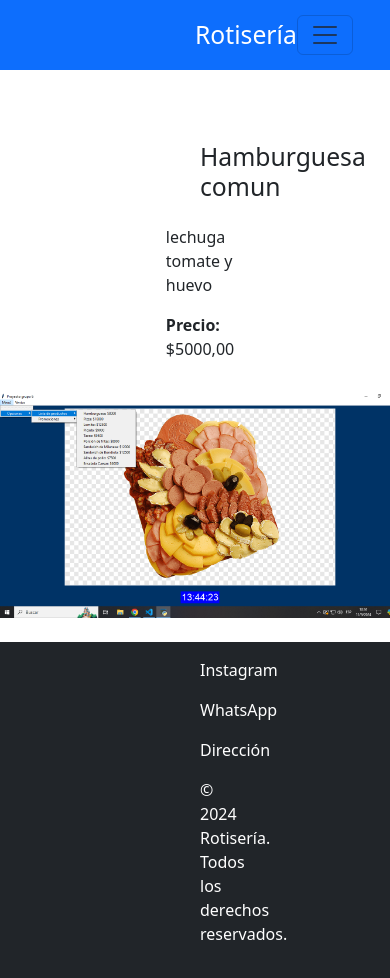
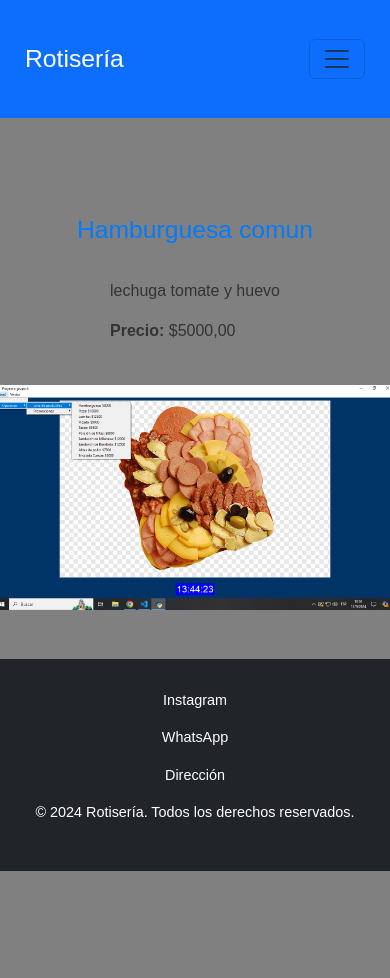
Before and after one commit to Denguesito/rotiseria, a Django app: page /productos/1/ in a window 390 px wide; the page is wider, and only the part inside the window is pictured. After the commit the page ends 871 px from the top of that part, so only its background shows below. Run offline with Django 5.2, Linux system fonts and the light colour scheme; data comes from the database, SQL or seed files in the repository; both versions use the stored data as it was after the commit; data that the repository does not hold is empty.

Commit message:
boost y mp funcional

```diff
--- a/rotiseria/apps/carrito/context_processors.py
+++ b/rotiseria/apps/carrito/context_processors.py
@@ -7,10 +7,14 @@ def horario_atencion(request):
     """
     ahora = datetime.now().time()
     hora_apertura = time(20, 30)  # 8:30 PM
-    hora_cierre = time(0, 30)     # 12:30 AM del siguiente día
+    hora_cierre = time(00, 30)     # 12:30 AM del siguiente día
 
-    # Verificar si el horario actual está dentro del rango de atención
-    if hora_apertura <= ahora or ahora < hora_cierre:
+    if hora_apertura <= hora_cierre:  # Caso sin cruce de medianoche
+        abierto = hora_apertura <= ahora < hora_cierre
+    else:  # Caso con cruce de medianoche
+        abierto = ahora >= hora_apertura or ahora < hora_cierre
+
+    if abierto:
         estado = {
             'estado_rotiseria': 'abierto',
             'color_estado': 'success'  # Bootstrap usa "success" para color verde
--- a/rotiseria/apps/carrito/views.py
+++ b/rotiseria/apps/carrito/views.py
@@ -94,18 +94,33 @@ class IniciarPagoView(View):
             return redirect('carrito:carrito_list')
 
         carrito = obtener_carrito_activo(request)
+
+        if not carrito:  # Verifica si el carrito está vacío
+            messages.error(request, "Tu carrito está vacío. No puedes realizar el pago.")
+            return redirect('carrito:carrito_list')
+
         init_point = crear_preferencia(carrito)
 
         if init_point:
             return redirect(init_point)
         else:
-            return JsonResponse({"error": "No se pudo generar el pago."}, status=400)
+            messages.error(request, "Hubo un problema al generar el pago.")
+            return redirect('carrito:carrito_list')  # Redirige al carrito si falla la creación de la preferencia
 
 class NotificacionPagoView(View):
     def post(self, request):
         try:
-            datos = request.POST
+            # Obtener los datos de la notificación desde el body del POST
+            datos = request.POST.dict()  # Convierte QueryDict a dict
+
+            if not datos:
+                raise ValueError("No se recibieron datos en la notificación")
+
+            # Llamar a la función de procesamiento
             procesar_notificacion_pago(datos)
+
             return JsonResponse({"status": "Notificación recibida y procesada correctamente"})
         except Exception as e:
-            return JsonResponse({"error": f"Error procesando la notificación: {e}"}, status=500)
+            # Registra el error para un análisis posterior
+            print(f"Error al procesar la notificación de pago: {e}")
+            return JsonResponse({"error": f"Error procesando la notificación: {str(e)}"}, status=500)
--- /dev/null
+++ b/rotiseria/package.json
@@ -0,0 +1,6 @@
+{
+  "dependencies": {
+    "boostrap": "^2.0.0",
+    "bootstrap": "^5.3.3"
+  }
+}
--- a/rotiseria/rotiseria/settings.py
+++ b/rotiseria/rotiseria/settings.py
@@ -1,5 +1,6 @@
 from pathlib import Path
 import os
+from decouple import config
 # Build paths inside the project like this: BASE_DIR / 'subdir'.
 BASE_DIR = Path(__file__).resolve().parent.parent
 
@@ -130,7 +131,7 @@ MEDIA_ROOT = os.path.join(os.path.dirname(BASE_DIR), 'media')
 MP_CLIENT_ID = 'your_client_id'
 MP_CLIENT_SECRET = 'your_client_secret'
 MP_ACCESS_TOKEN = 'your_access_token'
-
+MERCADOPAGO_ACCESS_TOKEN = config("MERCADOPAGO_ACCESS_TOKEN")
 # WhatsApp API (Twilio)
 TWILIO_ACCOUNT_SID = 'your_account_sid_here'
 TWILIO_AUTH_TOKEN = 'your_auth_token_here'
--- a/static/css/styles.css
+++ b/static/css/styles.css
@@ -1,48 +1,108 @@
-*{
-    box-sizing: border-box;
+body {
+    background-color: #808080; /* Fondo claro que contrasta con imágenes */
+    color: #333; /* Texto oscuro para buena legibilidad */
+    font-family: Arial, sans-serif;
     margin: 0;
     padding: 0;
 }
 
+header, footer {
+    width: 100%;
+    text-align: center;
+    padding: 15px 0;
+}
 
-.encabezado   {
-    max-width: 100%;
-    height: 70px;
-    display: flex;
-    flex-direction: row;
-    justify-content: center;
-    align-items: stretch;
+.navbar-toggler:hover {
+    text-decoration: none;
+    width: 100%;
 }
 
 
-.container {
-    display: flex;
-    justify-content: center;
-    align-items: stretch;
-    flex-direction: column;
-    flex-wrap: nowrap;
-    align-content: center;
-    margin-left: 0px;
-    margin-right: 0;
-    padding-left: 200px; /*toquetiar el padin para 390 */
-    padding-right: 200px;
-    max-width: 100%;
+.text-success {
+    --bs-text-opacity: 1;
+    color: #00f985 !important;
 }
 
+main {
+    padding: 20px;
+    max-width: 1200px;
+    margin: 0 auto;
+}
 
-.catalogo {
+/* Encabezado */
+.encabezado {
     display: flex;
-    align-content: center;
-    justify-content: center;
-    text-align: center;
+    justify-content: space-between;
+    align-items: center;
+    padding: 0 15px;
+}
 
+.container {
+    padding: 0 45px;
+}
+
+/* Responsividad */
+@media (max-width: 768px) {
+    .producto-d-flex-container {
+        flex-direction: column;
+        align-items: center;
+    }
+
+    .producto-detalle-container {
+        padding: 10px;
+    }
+
+    .encabezado {
+        flex-direction: column;
+        text-align: center;
+    }
+
+    .container {
+        padding: 15px;
+    }
+
+    .producto-imagen-container img {
+        max-width: 90%;
+    }
+
+    footer {
+        font-size: 0.9rem;
+    }
+}
+
+@media (max-width: 576px) {
+    .producto-detalle-container {
+        max-width: 100%;
+    }
+
+    .container {
+        padding-left: 10px;
+        padding-right: 10px;
+    }
+}
+
+/* Específicos de la aplicación */
+.productos {
+    margin-bottom: 20px;
+}
+
+.card {
+    margin: 10px auto;
+}
+
+.producto-detalle {
+    max-width: 100%;
+    padding: 10px;
+}
+
+.producto-imagen-container img {
+    max-width: 100%;
 }
 
 .lista {
     display: flex;
     flex-direction: row;
     justify-content: center;
-
 }
 
 .comida {
@@ -53,66 +113,70 @@
     gap: 10px;
 }
 
+
 .platos {
-    width: 190px;
+    width: 225px;
     height: 180px;
 }
 
-.productos {
-    margin-bottom: 10px !important;
+.carrito-item {
+    border-bottom: 1px solid #ddd;
+    padding-bottom: 10px;
+    margin-bottom: 10px;
 }
 
-/*formulario  */
-.counter-container {
+.carrito-total {
     text-align: center;
-    font-family: Arial, sans-serif;
+    font-weight: bold;
+    margin-top: 20px;
 }
 
-.counter-label {
-    display: block;
-    font-weight: bold;
-    background-color: #f5f5f5;
-    padding: 10px 0;
-    margin-bottom: 10px;
-    border: 1px solid #ddd;
+button, a.btn {
+    padding: 10px 15px;
+    border-radius: 5px;
+    text-decoration: none;
 }
 
-.counter {
-    display: flex;
-    align-items: center;
-    justify-content: center;
-    gap: 10px;
+button.btn-primary, a.btn-primary {
+    background-color: #007bff;
+    color: white;
+    border: none;
 }
 
-.counter-btn {
-    background-color: #ffcc00;
-    border: none;
-    color: #000;
-    font-size: 18px;
-    width: 35px;
-    height: 35px;
-    border-radius: 50%;
-    cursor: pointer;
-    text-align: center;
-    line-height: 35px;
+button.btn-secondary, a.btn-secondary {
+    background-color: #6c757d;
+    color: white;
 }
 
-.counter-btn:hover {
-    background-color: #e6b800;
+button.btn-danger, a.btn-danger {
+    background-color: #dc3545;
+    color: white;
 }
 
-input#quantity {
-    border: none;
-    text-align: center;
-    width: 50px;
-    font-size: 18px;
-    background-color: transparent;
-    outline: none;
+h2 {
+    color: #007bff;
 }
 
-.total-container {
-    margin-top: 10px;
-    font-size: 16px;
-    font-weight: bold;
-    color: #333;
+/* Ajustes de márgenes */
+.mt-4 {
+    margin-top: 1.5rem !important;
 }
+
+.mt-3 {
+    margin-top: 1rem !important;
+}
+
+.mt-5 {
+    margin-top: 3rem !important;
+}
+
+/* Flex container ajustes */
+.flex-md-row {
+    display: flex;
+    flex-direction: row;
+}
+
+.flex-column {
+    display: flex;
+    flex-direction: column;
+}
--- a/templates/base.html
+++ b/templates/base.html
@@ -17,9 +17,16 @@
             <div class="d-flex justify-content-between align-items-center">
                 <h1 class="h2 mb-0">Rotisería</h1>
                 <nav class="navbar navbar-expand-lg navbar-light">
-                    <button class="navbar-toggler" type="button" data-bs-toggle="collapse" data-bs-target="#navbarNav" aria-controls="navbarNav" aria-expanded="false" aria-label="Toggle navigation">
+                    <button class="navbar-toggler position-relative" type="button" data-bs-toggle="collapse" data-bs-target="#navbarNav" aria-controls="navbarNav" aria-expanded="false" aria-label="Toggle navigation">
                         <span class="navbar-toggler-icon"></span>
+                        {% if total_productos > 0 %}
+                            <span class="position-absolute top-0 start-100 translate-middle badge rounded-pill bg-danger">
+                                {{ total_productos }}
+                                <span class="visually-hidden">Productos en el carrito</span>
+                            </span>
+                        {% endif %}
                     </button>
+
                     <div class="collapse navbar-collapse" id="navbarNav">
                         <ul class="navbar-nav">
                             <li class="nav-item">
@@ -28,14 +35,18 @@
                             <li class="nav-item">
                                 <a class="nav-link text-white position-relative" href="{% url 'carrito:carrito_list' %}">
                                     <i class="fas fa-shopping-cart"></i> <!-- Ícono del carrito -->
-                                    <span class="position-absolute top-0 start-100 translate-middle badge rounded-pill bg-danger">
-                                        {{ total_productos }}
-                                        <span class="visually-hidden">productos en el carrito</span>
-                                    </span>
+                                    {% if total_productos > 0 %}
+                                        <span class="position-absolute top-0 start-100 translate-middle badge rounded-pill bg-danger">
+                                            {{ total_productos }}
+                                            <span class="visually-hidden">productos en el carrito</span>
+                                        </span>
+                                    {% endif %}
                                 </a>
                             </li>
                             <!-- Estado de la rotisería -->
-                            <li class="nav-item">
+                            <li class="nav-item"  style="
+                                padding-left: 10px;
+                                padding-top: 9px;">
                                 <span class="text-{{ color_estado }}">{{ estado_rotiseria|capfirst }}</span>
                             </li>
                         </ul>
--- a/templates/index.html
+++ b/templates/index.html
@@ -10,7 +10,7 @@
     <button onclick="toggleSubmenu('{{ categoria }}')" class="btn btn-link" style="background: none; border: none; cursor: pointer; width: 100%; display: contents;">
         {% for categoria_img, imagen in imagenes_categorias %}
             {% if categoria == categoria_img %}
-            <div class="d-flex justify-content-center align-items-center" style="background-image: url('{{ imagen }}'); background-size: cover; background-position: center; height: 150px; width: 100%;">
+            <div class="d-flex justify-content-center align-items-center" style="background-image: url('{{ imagen }}'); background-size: cover; background-position: center; height: 150px; width: 100%; border-radius: 34px;">
                 <h2 class="catalogo text-white">{{ categoria }}</h2>
             </div>
 
```
Also changed, not shown: rotiseria/apps/carrito/utils.py (+35 -25 lines), rotiseria/db.sqlite3, rotiseria/package-lock.json (added), 1 other file.
